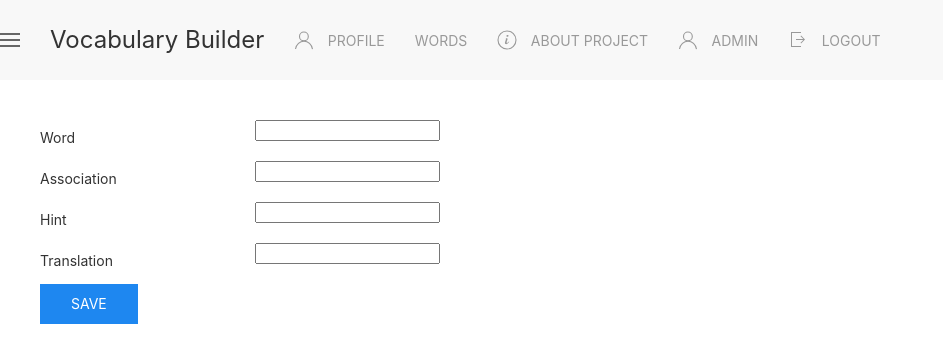
After one commit to davidunilab/vocabulary_builder, a Flask app: page /words-add in a window 1280 px wide. The commit adds this page. Shown: the top 363 px of the page, without its empty margins (0-943 px from the left). Run offline with Flask 2, Linux system fonts and the light colour scheme; a user stored in the database is signed in; some libraries are stand-ins or nearby versions.

Commit message:
added words CRUD

```diff
--- a/app.py
+++ b/app.py
@@ -1,10 +1,12 @@
 import os
-from flask import Flask, url_for, render_template, redirect
+from flask import Flask, url_for, render_template, redirect, request
 from flask_security import Security, SQLAlchemyUserDatastore, UserMixin, RoleMixin, current_user, login_required
 from flask_migrate import Migrate
 from flask_sqlalchemy import SQLAlchemy
 from flask_admin import Admin
 from flask_admin.contrib.sqla import ModelView
+from flask_wtf import FlaskForm
+from wtforms import StringField
 
 
 app = Flask(__name__)
@@ -17,9 +19,10 @@ app.config['SECURITY_REGISTERABLE'] = True
 app.config['SECURITY_PASSWORD_SALT'] = 'somesaltfortheforum'
 app.config['SECURITY_SEND_REGISTER_EMAIL'] = False
 
+
 db = SQLAlchemy(app)
 migrate = Migrate(app, db)
-admin = Admin(app)
+admin = Admin(app, "Vocabulary Builder admin")
 
 roles_users = db.Table('roles_users',
                        db.Column("user_id", db.Integer(), db.ForeignKey("users.id")),
@@ -27,7 +30,7 @@ roles_users = db.Table('roles_users',
                        )
 
 
-class Role (db.Model, RoleMixin):
+class Role(db.Model, RoleMixin):
     __tablename__ = 'roles'
     id = db.Column(db.Integer(), primary_key=True)
     name = db.Column(db.String(), unique=True)
@@ -57,7 +60,7 @@ class User(db.Model, UserMixin):
 class Words(db.Model):
     __tablename__ = 'words'
     id = db.Column(db.Integer(), primary_key=True)
-    word = db.Column(db.String(), unique=True)
+    word = db.Column(db.String())
     assoc = db.Column(db.String())
     hint = db.Column(db.String())
     translation = db.Column(db.String())
@@ -82,21 +85,58 @@ class WordsView(ModelView):
     can_export = True
 
 
+class WordsForm(FlaskForm):
+    word = StringField("Word")
+    assoc = StringField("Association")
+    hint = StringField("Hint")
+    translation = StringField("Translation")
+
 
 user_datastore = SQLAlchemyUserDatastore(db, User, Role)
 security = Security(app, user_datastore)
 
 
-@app.route('/test')
-def index():
-    if not current_user.is_authenticated:
-        return f"go to login page: <a href='" + url_for("security.login") +"' > Login</a>"
-    return redirect(url_for("profile"))
+@app.route('/words-add', methods=["GET", "POST"])
+@login_required
+def add_words():
+    form = WordsForm()
+
+    if request.method == 'POST':
+        if form.validate_on_submit():
+            word = Words()
+            word.word = request.form.get('word')
+            word.assoc = request.form.get('assoc')
+            word.hint = request.form.get('hint')
+            word.translation = request.form.get('translation')
+            word.user_id = current_user.id
+            db.session.add(word)
+            db.session.commit()
+
+            form.word.data = ''
+            form.assoc.data = ''
+            form.hint.data = ''
+            form.translation.data = ''
+
+    return render_template("add_words.html", title="Add word", form=form)
+
+
+@app.route('/words-rm', methods=["GET", "POST"])
+@login_required
+def rm_words():
+    words = Words.query.filter(Words.user_id == current_user.id).all()
+    if request.method == 'POST':
+        if request.form.get("word_id"):
+            words = Words.query.filter(Words.user_id == current_user.id).filter(Words.id == request.form.get("word_id")).first()
+            db.session.delete(words)
+            db.session.commit()
+        return redirect(url_for("rm_words"))
+    return render_template("rm-words.html", title='Remove Words', words=words)
 
 
 @app.route('/')
 def test():
     return render_template("main.html")
+
 
 @app.route('/profile')
 @login_required
@@ -105,7 +145,7 @@ def profile():
     return render_template('profile.html', title="Profile", roles=role_names)
 
 
-@app.route('/words')
+@app.route('/words-list')
 @login_required
 def words():
     role_names = list((role.name for role in current_user.roles))
--- a/templates/about.html
+++ b/templates/about.html
@@ -2,7 +2,7 @@
 {% block content %}
 <div class="uk-container uk-section">
     <p>The method is described at <a target="_blank" href="https://lang.ge/articles/%E1%83%98%E1%83%9C%E1%83%92%E1%83%9A%E1%83%98%E1%83%A1%E1%83%A3%E1%83%A0%E1%83%98-%E1%83%A1%E1%83%98%E1%83%A2%E1%83%A7%E1%83%95%E1%83%94%E1%83%91%E1%83%98%E1%83%A1-%E1%83%93%E1%83%90%E1%83%9B%E1%83%90%E1%83%AE%E1%83%A1%E1%83%9D%E1%83%95%E1%83%A0%E1%83%94%E1%83%91%E1%83%90-%E1%83%9B%E1%83%9C%E1%83%94%E1%83%9B%E1%83%9D%E1%83%9C%E1%83%98%E1%83%99%E1%83%98%E1%83%A1-%E1%83%92%E1%83%90%E1%83%9B%E1%83%9D%E1%83%A7%E1%83%94%E1%83%9C%E1%83%94%E1%83%91%E1%83%98%E1%83%97">Lang.ge</a></p>
-    <p>It uses menemonics for memorize words much faster and easier with joy and fun.</p>
+    <p>It uses mnemonics for memorize words much faster and easier with joy and fun.</p>
 </div>
 
-{% endblock%}
+{% endblock %}
--- /dev/null
+++ b/templates/add_words.html
@@ -0,0 +1,14 @@
+{% from "macros.html" import textinput %}
+{% extends "base.html" %}
+{% block content %}
+<div class="uk-container">
+    <form action="{{ url_for('add_words') }}" method="POST" class="uk-form-horizontal uk-margin-large">
+        {{ form.csrf_token }}
+        {{ textinput(form.word) }}
+        {{ textinput(form.assoc) }}
+        {{ textinput(form.hint) }}
+        {{ textinput(form.translation) }}
+        <button type="submit" class="uk-button uk-button-primary">Save</button>
+    </form>
+</div>
+{% endblock%}
--- a/templates/macros.html
+++ b/templates/macros.html
@@ -31,3 +31,14 @@
     </li>
 {% endif %}
 {% endmacro %}
+
+
+
+{% macro textinput(form) %}
+        <div class="uk-margin">
+            <label class="uk-form-label" for="{{form.id}}"> {{form.label}} </label>
+            <div class="uk-form-controls">
+                {{form}}
+            </div>
+        </div>
+{% endmacro %}
--- a/templates/nav.html
+++ b/templates/nav.html
@@ -7,13 +7,25 @@
         <ul class="uk-navbar-nav">
             {% if current_user.is_authenticated %}
             {{ nav_link_with_icons("profile", 'Profile', 'user') }}
-            {{ nav_link_with_icons("words", 'Words', 'file-text') }}
+             <li>
+                <a href="#">Words</a>
+             <div class="uk-navbar-dropdown">
+                    <ul class="uk-nav uk-navbar-dropdown-nav">
+                        {{ nav_link_with_icons("words", 'Words', 'file-text') }}
+                        {{ nav_link_with_icons("add_words", 'Add Words', 'file-text') }}
+                        {{ nav_link_with_icons("rm_words", 'Delete Words', 'file-text') }}
+                    </ul>
+                </div>
+            </li>
+
+            {{ nav_link_with_icons("about", 'About Project', 'info') }}
             {{ nav_link_with_icons("admin.index", 'Admin', 'user') }}
             {{ nav_link_with_icons("security.logout", 'Logout', 'sign-out') }}
             {% else %}
             {{ nav_link_with_icons("about", 'About Project', 'info') }}
             {{ nav_link_with_icons("security.login", 'Login', 'sign-in') }}
             {% endif %}
+
         </ul>
 
     </div>
```
Also changed, not shown: templates/profile.html (+4 -3 lines), templates/rm-words.html (added, +19 -0 lines), vocabulary.db (deleted), 1 other file.
